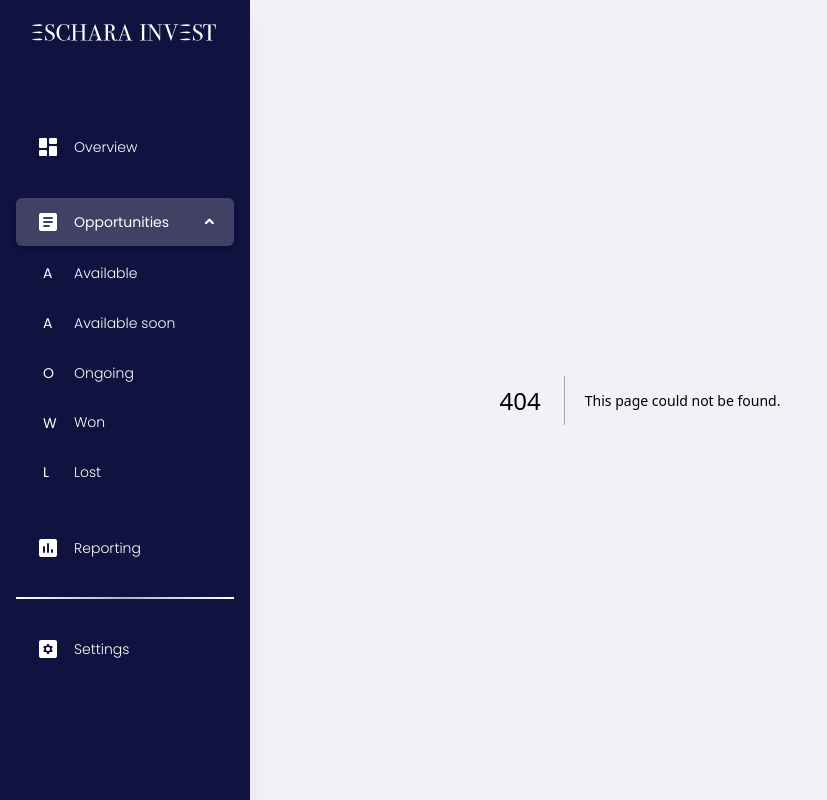
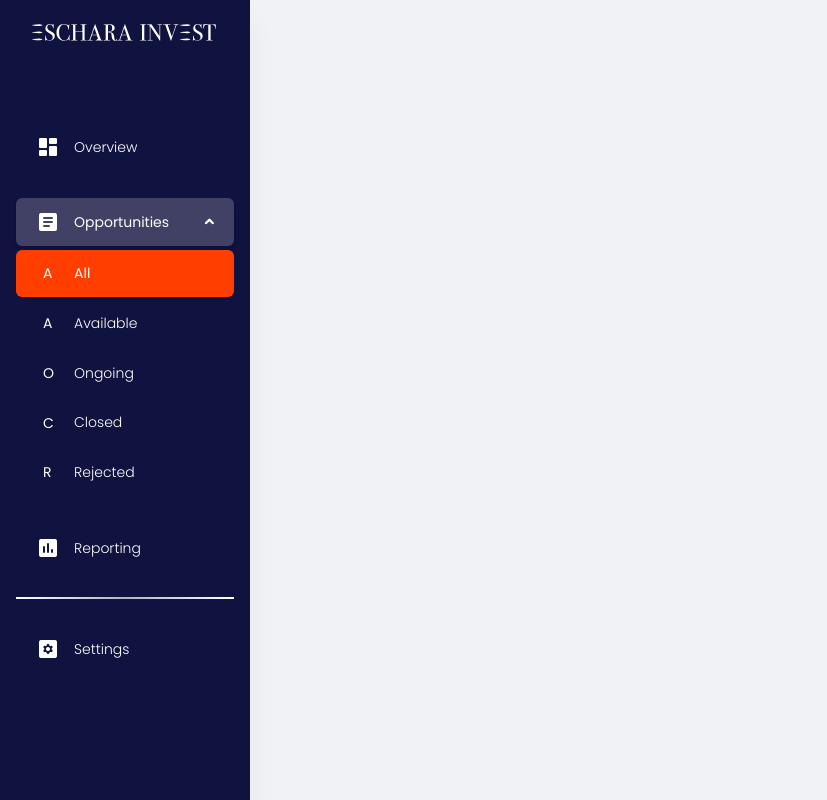
Before and after one commit to talhimahdi/eschara-invest, a Next.js app: page /opportunities/all in a window 1280 px wide. Before the commit this address had no page. Shown: the whole page, without its empty margins (0-827 px from the left). Built offline with nearby package versions, Linux system fonts and the light colour scheme.

Commit message:
MAJ 31/07/23

```diff
--- /dev/null
+++ b/app/opportunities/all/page.js
@@ -0,0 +1,7 @@
+import React from "react";
+
+function All() {
+  return <div>All</div>;
+}
+
+export default All;
--- a/app/opportunities/available/[project]/page.js
+++ b/app/opportunities/available/[project]/page.js
@@ -366,7 +366,7 @@ function Project() {
           </Grid>
         </Grid>
         <Grid item container spacing={2}>
-          <Grid item xs={12} md={7} order={{ xs: 2, md: 1 }}>
+          <Grid item xs={12} md={7} order={{ xs: 2, md: 1 }} sx={{ mb: 10 }}>
             <Card
               sx={{
                 paddingX: 3,
@@ -518,7 +518,7 @@ function Project() {
               position: "fixed",
               width: "100vw",
               zIndex: 10,
-              bottom: 25,
+              bottom: 110,
               display: { xs: "flex", md: "none" },
               // alignItems: "center",
               justifyContent: "center",
--- a/routes/index.js
+++ b/routes/index.js
@@ -18,29 +18,33 @@ const routes = [
     icon: <Icon fontSize="medium">article</Icon>,
     collapse: [
       {
+        name: "All",
+        key: "all",
+        route: "#",
+        // route: "/opportunities/all",
+      },
+      {
         name: "Available",
         key: "available",
         route: "/opportunities/available",
       },
       {
-        name: "Available soon",
-        key: "available-soon",
-        route: "/opportunities/available-soon",
+        name: "Ongoing",
+        key: "ongoing",
+        route: "#",
+        // route: "/opportunities/ongoing",
       },
       {
-        name: "Ongoing",
-        key: "ongoing",
-        route: "/opportunities/ongoing",
+        name: "Closed",
+        key: "closed",
+        route: "#",
+        // route: "/opportunities/closed",
       },
       {
-        name: "Won",
-        key: "won",
-        route: "/opportunities/won",
-      },
-      {
-        name: "Lost",
-        key: "lost",
-        route: "/opportunities/lost",
+        name: "Rejected",
+        key: "rejected",
+        route: "#",
+        // route: "/opportunities/rejected",
       },
     ],
   },
```
Also changed, not shown: app/opportunities/closed/page.js (added, +7 -0 lines), app/opportunities/ongoing/page.js (added, +7 -0 lines), app/opportunities/rejected/page.js (added, +7 -0 lines), routes/page.routes__.js (renamed from routes/page.routes.js).
